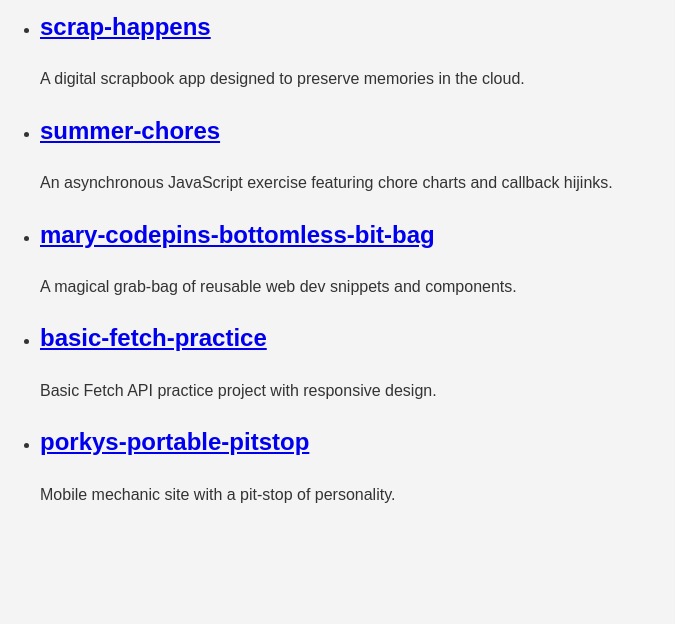
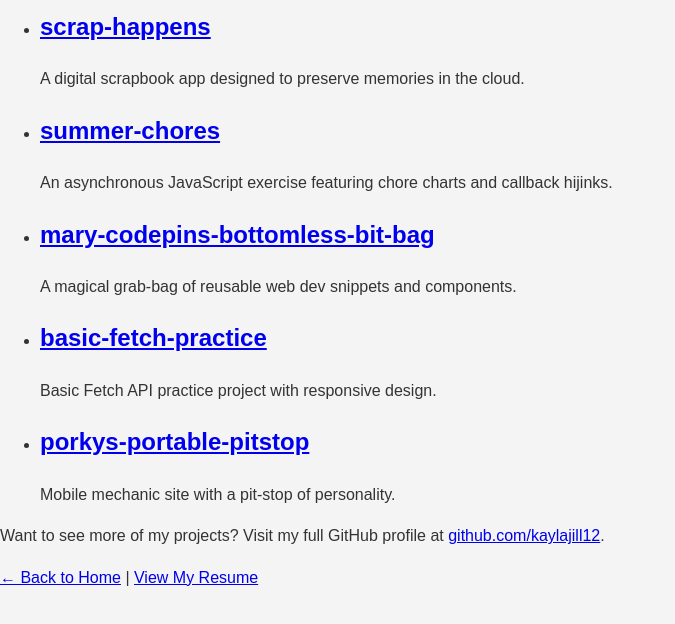
Before and after one commit to kaylajill12/kaylajill12.github.io, a plain HTML site: page projects.html in a window 1280 px wide. Shown: the part 86-710 px from the top of the page, without its empty margins (0-675 px from the left). Drawn offline with Linux system fonts and the light colour scheme; files that its build step writes are made by us from their sources; no server answers.

Commit message:
Added script link and footer with home page and resume links

```diff
--- a/projects.html
+++ b/projects.html
@@ -29,5 +29,13 @@
     <p>Mobile mechanic site with a pit-stop of personality.</p>
   </li>
 </ul>
+<p>Want to see more of my projects? Visit my full GitHub profile at <a href="https://github.com/kaylajill12" target="_blank">github.com/kaylajill12</a>.</p>
+<footer>
+  <p>
+    <a href="index.html">← Back to Home</a> |
+    <a href="resume.html">View My Resume</a>
+  </p>
+</footer>
+<script src="js/github-projects.js"></script>
 </body>
 </html>
```
